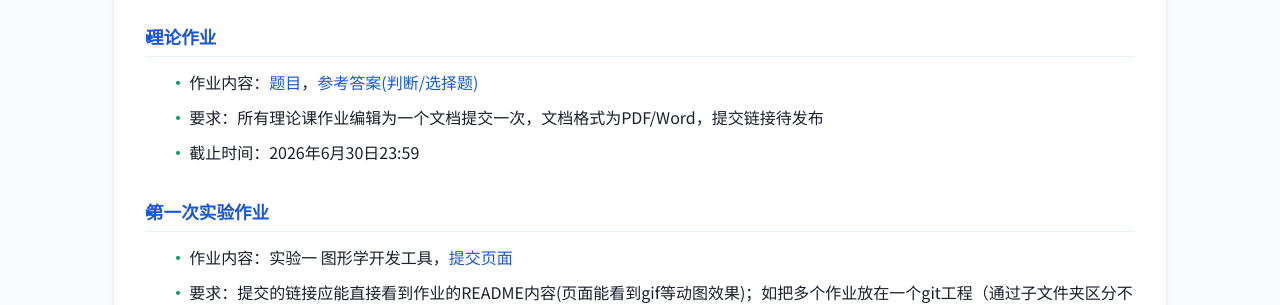
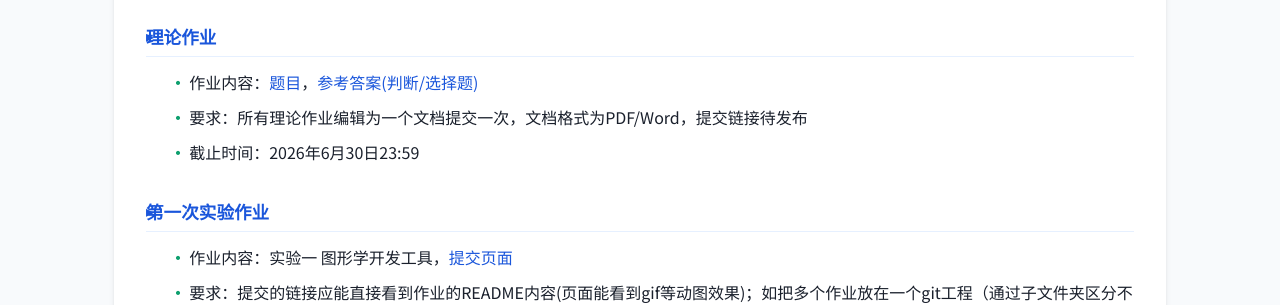
Before and after one commit to zhwinfo/zhwinfo.github.io, a Jekyll site: the page cg/index.html, which Jekyll copies as it is, in a window 1280 px wide and 900 px high, scrolled down 2262 px. Shown: the part 155-460 px from the top of the window. Built offline with Jekyll 4.4.1, drawn with Linux system fonts in a browser that asks for light colours.

Commit message:
fast update

```diff
--- a/cg/index.html
+++ b/cg/index.html
@@ -544,7 +544,7 @@
                         <strong>理论作业</strong>
                         <ul>
                             <li>作业内容：<a href="https://pan.bnu.edu.cn/l/z1IJOO" target="_blank">题目</a>，<a href="https://bnu-3dv-lab.feishu.cn/wiki/OyvEwTerDi2AF2keRU9c6yzBnUc" target="_blank">参考答案(判断/选择题)</a></li>
-                            <li>要求：所有理论课作业编辑为一个文档提交一次，文档格式为PDF/Word，提交链接待发布</li>
+                            <li>要求：所有理论作业编辑为一个文档提交一次，文档格式为PDF/Word，提交链接待发布</li>
                             <li>截止时间：2026年6月30日23:59</li>
                         </ul>
                     </li>
```
